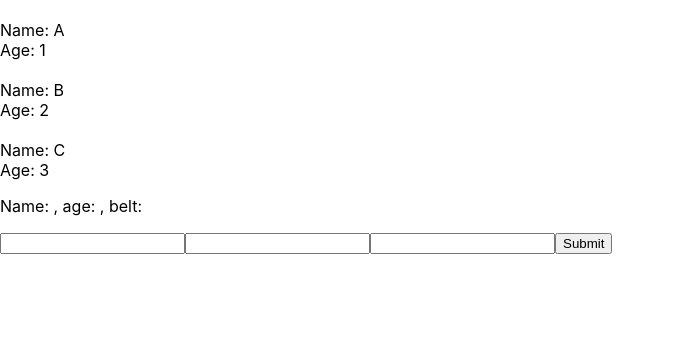
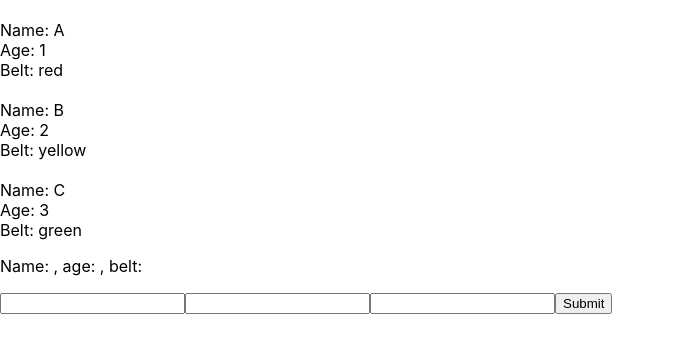
Before and after one commit to kowaraj/netninja_react_tutorial, a React (Create React App) app in the folder my-app/: page / in a window 1280 px wide. Shown: the top 352 px of the page, without its empty margins (0-675 px from the left). Built offline with nearby package versions, Linux system fonts and the light colour scheme.

Commit message:
Add a ninja into the state with embedded components

```diff
--- a/my-app/src/AddN.js
+++ b/my-app/src/AddN.js
@@ -1,6 +1,6 @@
 import React, {useState } from 'react';
 
-function AddN() {
+function AddN(props) {
 
     const [state, setState] = useState({
         name: null,
@@ -9,9 +9,6 @@ function AddN() {
     })
 
     const handleChange = (e) => {
-        console.log("X! ")
-        console.log(e.target.id)
-        console.log(e.target.value)
         setState({...state,
             [e.target.id]: e.target.value
         })
@@ -20,6 +17,7 @@ function AddN() {
     const handleSubmit = (e) => {
         e.preventDefault();
         console.log(state)
+        props.cb(state)
     }
 
 
--- a/my-app/src/App.js
+++ b/my-app/src/App.js
@@ -1,27 +1,29 @@
-import React from 'react';
+import React, { useState } from 'react';
 import Com2 from './Com2';
 import AddN from './AddN';
 
 function App() {
-
-  const state = {
+  const [state, setState] = useState({
     ninjas: [
-      {name: 'A', age: 1, id:1},
-      {name: 'B', age: 2, id:2},
-      {name: 'C', age: 3, id:3}
-    ]
-  }
+      {name: 'A', age: 1, belt: "red", id:1},
+      {name: 'B', age: 2, belt: "yellow", id:2},
+      {name: 'C', age: 3, belt: "green", id:3}
+    ]}
+    );
 
   const addN = (n) => {
-
+    const nn = {...n, id: Math.random()}
+    const new_n = [...state.ninjas]
+    new_n.push(nn)
+    setState({
+      ninjas: new_n
+    })
   }
 
   return (
     <div className="App">
-
-      <Com2 ninjas={state.ninjas} />
-      <AddN />
-
+      <Com2 ninjas={state.ninjas}/>
+      <AddN  cb={addN} />
     </div>
   );
 }
--- a/my-app/src/Com2.js
+++ b/my-app/src/Com2.js
@@ -1,7 +1,8 @@
 import React from 'react';
 
 function Com2( {ninjas} ) {
-
+    console.log("---- Com2 --- ")
+    console.log(ninjas)
 
     const ns = ninjas.map( n => {
         return (
@@ -9,6 +10,7 @@ function Com2( {ninjas} ) {
                 <br />
                 <div>Name: {n.name}</div>
                 <div>Age: {n.age}</div>
+                <div>Belt: {n.belt}</div>
             </div>
         )
     })
```
